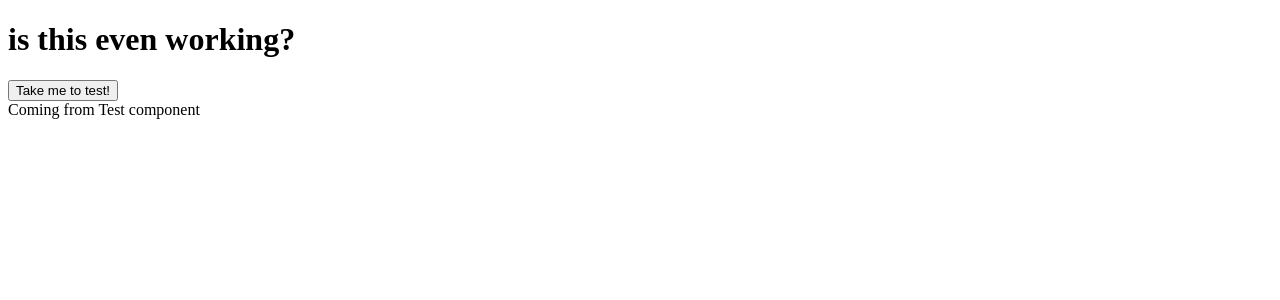
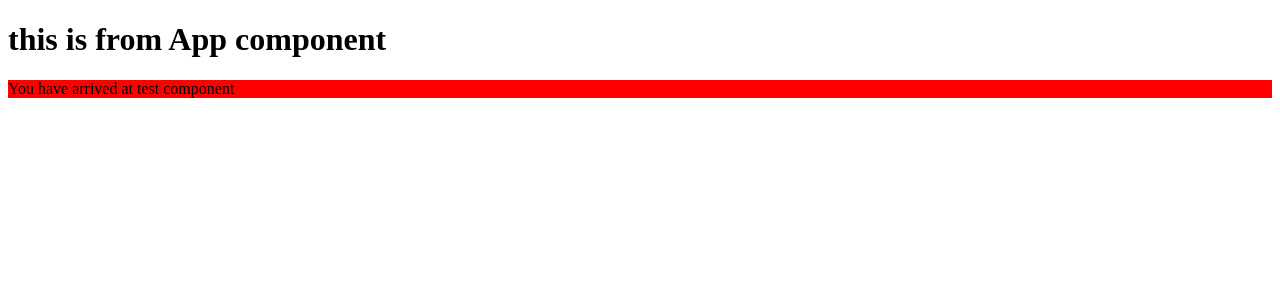
Before and after one commit to Axolotl-Group-Project/Group-Project-, a React app: page /test in a window 1280 px wide. Shown: the top 300 px of the page. Built offline with nearby package versions, Linux system fonts and the light colour scheme.

Commit message:
begin login and learn useNavigate Co-authored-by: Andy Guajardo <andymattgee@users.noreply.github.com>

```diff
--- a/client/App.jsx
+++ b/client/App.jsx
@@ -1,21 +1,32 @@
 import React, { useState, useEffect } from 'react';
 import { createRoot } from 'react-dom/client';
 // import { Route } from 'react-router';
-import {Link, Route, Routes} from "react-router-dom";
+import {Link, Route, Routes, useNavigate} from "react-router-dom";
 
 //import all components here
 import Test from './components/Test.jsx';
 
 const App = () => {
+const navigate = useNavigate();
+
+
+
+
+    const handleTestClick = ()  =>{
+        navigate('./test');
+    }
+
+
+
     return(
         <>
         <nav></nav>
-        <h1>is this even working?</h1>
-        <button>Take me to test! </button>
+        <h1>this is from App component </h1>
+        {/* <button onClick={handleTestClick}>Take me to test! </button> */}
 
 
        <Routes>
-        {/* <Route path='/' element={<Test/>} /> */}
+        {/* <Route path='/' element={<Login/>} /> */}
         <Route path='/test' element={<Test/>} />
         {/* <Route path='/login' element={<Login/>} />
         <Route path='/createUser' element={<CreateUser/>} />
--- a/client/components/Test.jsx
+++ b/client/components/Test.jsx
@@ -3,7 +3,7 @@ import React from 'react'
 const Test = () => {
   return (
 
-    <div>Coming from Test component
+    <div style={{background:'red'}}>You have arrived at test component
       <br></br>
     </div>
   )
```
Also changed, not shown: client/components/Login.jsx (+17 -0 lines).
